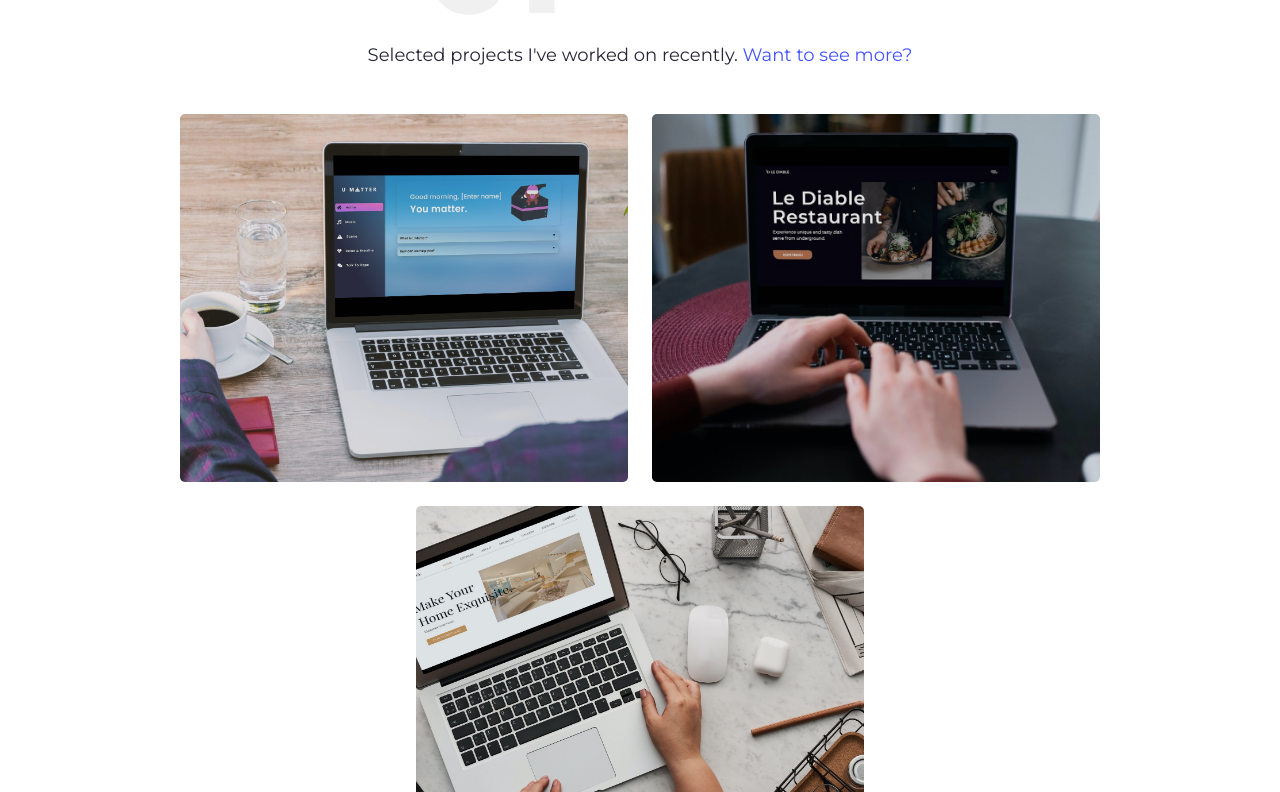
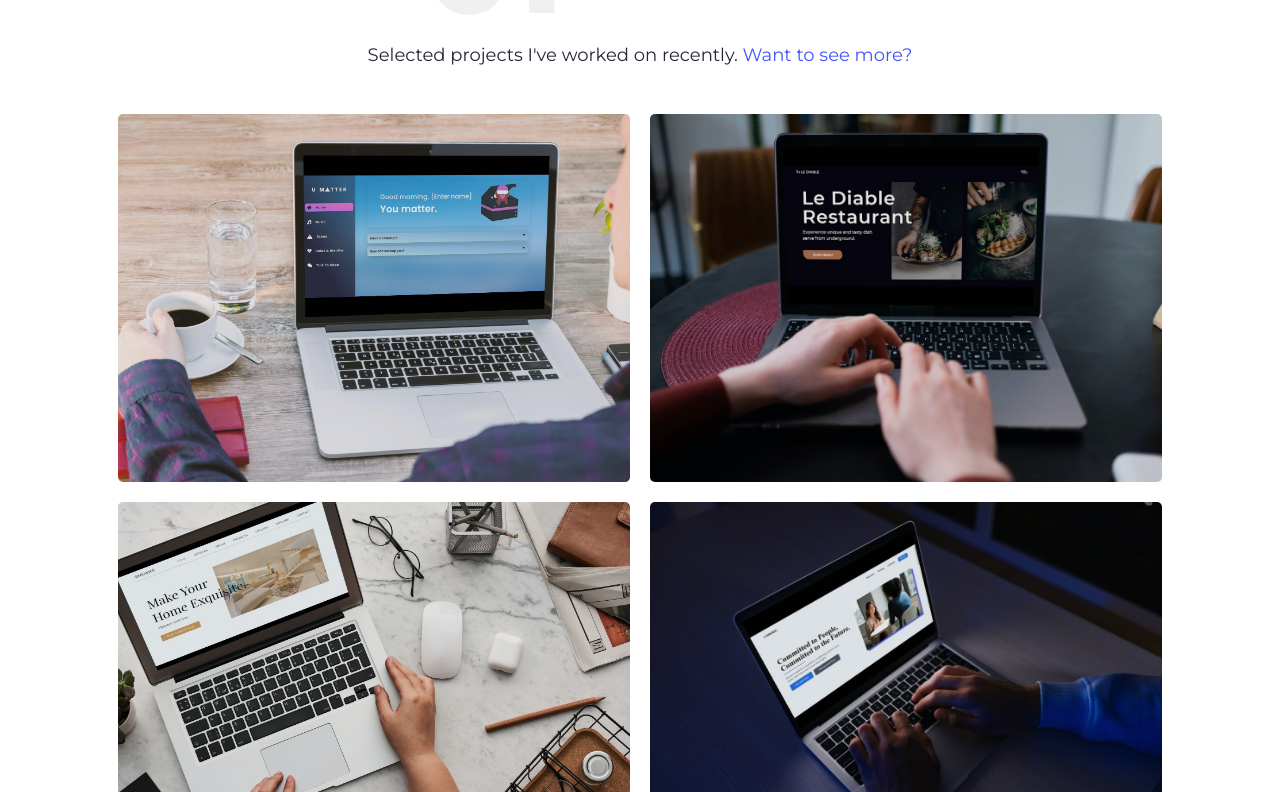
Before and after one commit to monciego/portfolio-react, a React (Create React App) app: page / in a window 1280 px wide. Shown: the part 968-1760 px from the top of the page. Built offline with nearby package versions, Linux system fonts and the light colour scheme.

Commit message:
add project

```diff
--- a/src/components/Projects/projectImages.js
+++ b/src/components/Projects/projectImages.js
@@ -4,6 +4,8 @@ import project2Laptop from "../../assets/projects/project-2-laptop.jpg";
 import project2Mobile from "../../assets/projects/project-2-mobile.jpg";
 import project3Laptop from "../../assets/projects/project-3-laptop.jpg";
 import project3Mobile from "../../assets/projects/project-3-mobile.jpg";
+import project4Laptop from "../../assets/projects/project-4-laptop.jpg";
+import project4Mobile from "../../assets/projects/project-4-mobile.jpg";
 
 export {
   project1Laptop,
@@ -12,4 +14,6 @@ export {
   project2Mobile,
   project3Laptop,
   project3Mobile,
+  project4Laptop,
+  project4Mobile,
 };
--- a/src/components/Projects/projectsData.js
+++ b/src/components/Projects/projectsData.js
@@ -5,6 +5,8 @@ import {
   project2Mobile,
   project3Laptop,
   project3Mobile,
+  project4Laptop,
+  project4Mobile,
 } from "./projectImages";
 
 export const projectData = [
@@ -32,4 +34,12 @@ export const projectData = [
     codeLink: "https://github.com/monciego/elegancev1",
     liveLink: "https://eleganceee.netlify.app/",
   },
+  {
+    id: 4,
+    image: project4Laptop,
+    transitionImage: project4Mobile,
+    title: "IT Company",
+    codeLink: "https://github.com/monciego/coderig-landing-page",
+    liveLink: "https://codeegrid.netlify.app/",
+  },
 ];
--- a/src/components/styles/Projects.styled.js
+++ b/src/components/styles/Projects.styled.js
@@ -28,7 +28,7 @@ export const ProjectsContainer = styled.div`
   flex-wrap: wrap;
   align-items: center;
   justify-content: center;
-  gap: 1.5rem;
+  gap: 1.25rem;
   margin-top: 3rem;
 `;
 
@@ -109,7 +109,7 @@ export const ProjectLiveLink = styled.a`
 
 export const ProjectCard = styled.article`
   background: #fff;
-  width: 28rem;
+  width: 32rem;
   height: 23rem;
   display: flex;
   justify-content: center;
```
